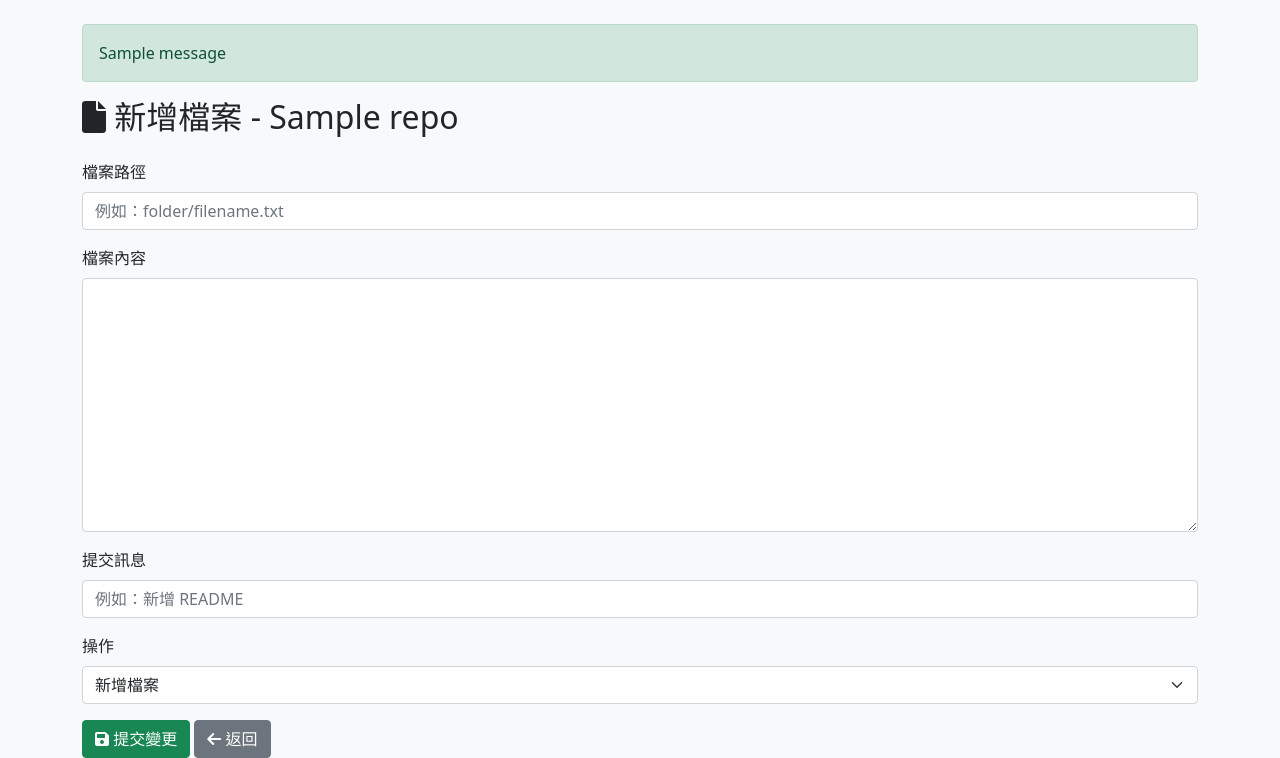
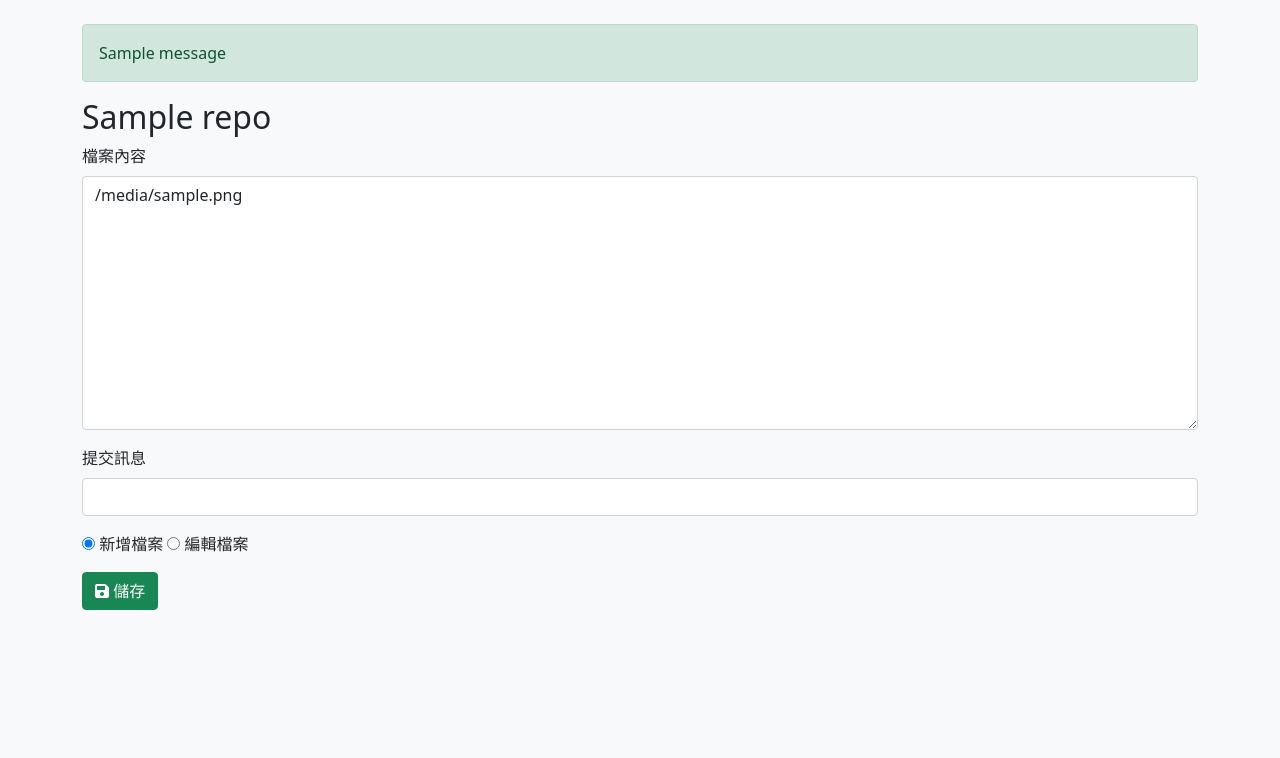
Before and after one commit to oinktech/Github-hub, a Flask app: template templates/file_form.html in a window 1280 px wide. Shown: the part 56-814 px from the top of the page. After the commit the page ends 666 px from the top, so only its background shows below. Run offline with Flask 3, Linux system fonts and the light colour scheme; the template is opened without the code that fills it: most values are stand-ins (such as "Sample title", 1, 10 or a date in 2020); one stand-in notice (Sample message) is shown; some libraries are stand-ins or nearby versions.

Commit message:
Update file_form.html

```diff
--- a/templates/file_form.html
+++ b/templates/file_form.html
@@ -1,4 +1,3 @@
-<!-- templates/file_form.html -->
 <!DOCTYPE html>
 <html lang="zh-Hant">
 <head>
@@ -11,6 +10,8 @@
     <link href="https://cdnjs.cloudflare.com/ajax/libs/font-awesome/6.0.0/css/all.min.css" rel="stylesheet">
     <!-- Animate.css -->
     <link rel="stylesheet" href="https://cdnjs.cloudflare.com/ajax/libs/animate.css/4.1.1/animate.min.css"/>
+    <!-- Prism.js for code highlighting -->
+    <link href="https://cdnjs.cloudflare.com/ajax/libs/prism/1.23.0/themes/prism.min.css" rel="stylesheet"/>
     <style>
         body {
             background-color: #f8f9fa;
@@ -31,41 +32,37 @@
 <div class="container mt-4">
     {% with messages = get_flashed_messages(with_categories=true) %}
     {% if messages %}
-    <div class="alert alert-{{ 'danger' if 'error' in messages[0][0] else 'success' if 'success' in messages[0][0] else 'warning' }}" role="alert">
         {% for category, message in messages %}
-        <div>{{ message }}</div>
+            <div class="alert alert-{{ category }}">{{ message }}</div>
         {% endfor %}
-    </div>
     {% endif %}
     {% endwith %}
 
-    <h2 class="mb-4"><i class="fas fa-file"></i> {{ '新增' if request.method == 'GET' else '編輯' }}檔案 - {{ repo.name }}</h2>
-    <form method="POST" action="{{ url_for('repo_file', owner=owner, name=name) }}">
-        <div class="mb-3">
-            <label for="file_path" class="form-label">檔案路徑</label>
-            <input type="text" class="form-control" id="file_path" name="file_path" placeholder="例如：folder/filename.txt" value="{{ request.args.get('file_path') or '' }}" required>
-        </div>
+    <h2>{{ repo.name }}</h2>
+    <form method="POST">
+        <input type="hidden" name="file_path" value="{{ request.args.get('file_path', '') }}">
         <div class="mb-3">
             <label for="file_content" class="form-label">檔案內容</label>
-            <textarea class="form-control" id="file_content" name="file_content" rows="10" required>{{ '' }}</textarea>
+            <textarea id="file_content" name="file_content" class="form-control" rows="10">{{ file_content }}</textarea>
         </div>
         <div class="mb-3">
             <label for="commit_message" class="form-label">提交訊息</label>
-            <input type="text" class="form-control" id="commit_message" name="commit_message" placeholder="例如：新增 README" required>
+            <input type="text" name="commit_message" class="form-control" required>
         </div>
         <div class="mb-3">
-            <label for="action" class="form-label">操作</label>
-            <select class="form-select" id="action" name="action" required>
-                <option value="create">新增檔案</option>
-                <option value="edit">編輯檔案</option>
-            </select>
+            <input type="radio" id="create" name="action" value="create" checked>
+            <label for="create">新增檔案</label>
+            <input type="radio" id="edit" name="action" value="edit">
+            <label for="edit">編輯檔案</label>
         </div>
-        <button type="submit" class="btn btn-success"><i class="fas fa-save"></i> 提交變更</button>
-        <a href="{{ url_for('repo', owner=owner, name=name) }}" class="btn btn-secondary"><i class="fas fa-arrow-left"></i> 返回</a>
+        <button type="submit" class="btn btn-success"><i class="fas fa-save"></i> 儲存</button>
+        {% if request.args.get('file_path') %}
+            <button type="submit" formaction="{{ url_for('delete_file', owner=owner, name=name) }}" class="btn btn-danger"><i class="fas fa-trash-alt"></i> 刪除檔案</button>
+        {% endif %}
     </form>
 </div>
 
-<!-- Bootstrap JS -->
-<script src="https://cdnjs.cloudflare.com/ajax/libs/bootstrap/5.1.3/js/bootstrap.bundle.min.js"></script>
+<!-- Prism.js for code highlighting -->
+<script src="https://cdnjs.cloudflare.com/ajax/libs/prism/1.23.0/prism.min.js"></script>
 </body>
 </html>
```
